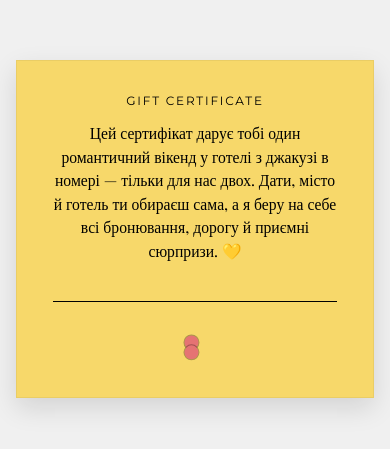
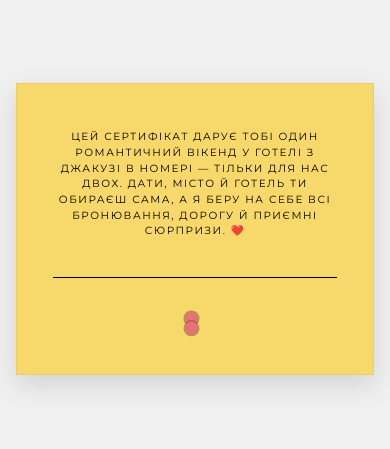
Before and after one commit to ikideveloper/certificate1, a plain HTML site: page index.html in a window 390 px wide. Shown: the part 193-642 px from the top of the page. Drawn offline with nearby package versions, Linux system fonts and the light colour scheme.

Commit message:
update main from and remove title

```diff
--- a/index.html
+++ b/index.html
@@ -53,9 +53,10 @@
         }
 
         .details {
-            font-family: "Playfair Display", "Times New Roman", serif;
-            font-size: 1.1rem;
+            font-size: 0.7rem;
             line-height: 1.5;
+            letter-spacing: 0.15em;
+            text-transform: uppercase;
         }
 
         .line-block {
@@ -66,12 +67,6 @@
             display: flex;
             align-items: center;
             gap: 0.75rem;
-        }
-
-        .bow-emoji {
-            font-size: 1.6rem;
-            line-height: 1;
-            transform: translateY(2px);
         }
 
         .line {
@@ -139,7 +134,7 @@
             }
 
             .details {
-                font-size: 0.98rem;
+                font-size: 0.65rem;
                 line-height: 1.5;
             }
 
@@ -158,10 +153,10 @@
 <body>
 <div class="card">
     <div class="content">
-        <p class="caption">GIFT CERTIFICATE</p>
+        <p class="caption"></p>
         <p class="details">
             Цей сертифікат дарує тобі один романтичний вікенд у готелі з джакузі в номері — тільки для нас двох.
-            Дати, місто й готель ти обираєш сама, а я беру на себе всі бронювання, дорогу й приємні сюрпризи. 💛
+            Дати, місто й готель ти обираєш сама, а я беру на себе всі бронювання, дорогу й приємні сюрпризи. ❤️
         </p>
     </div>
 
```
